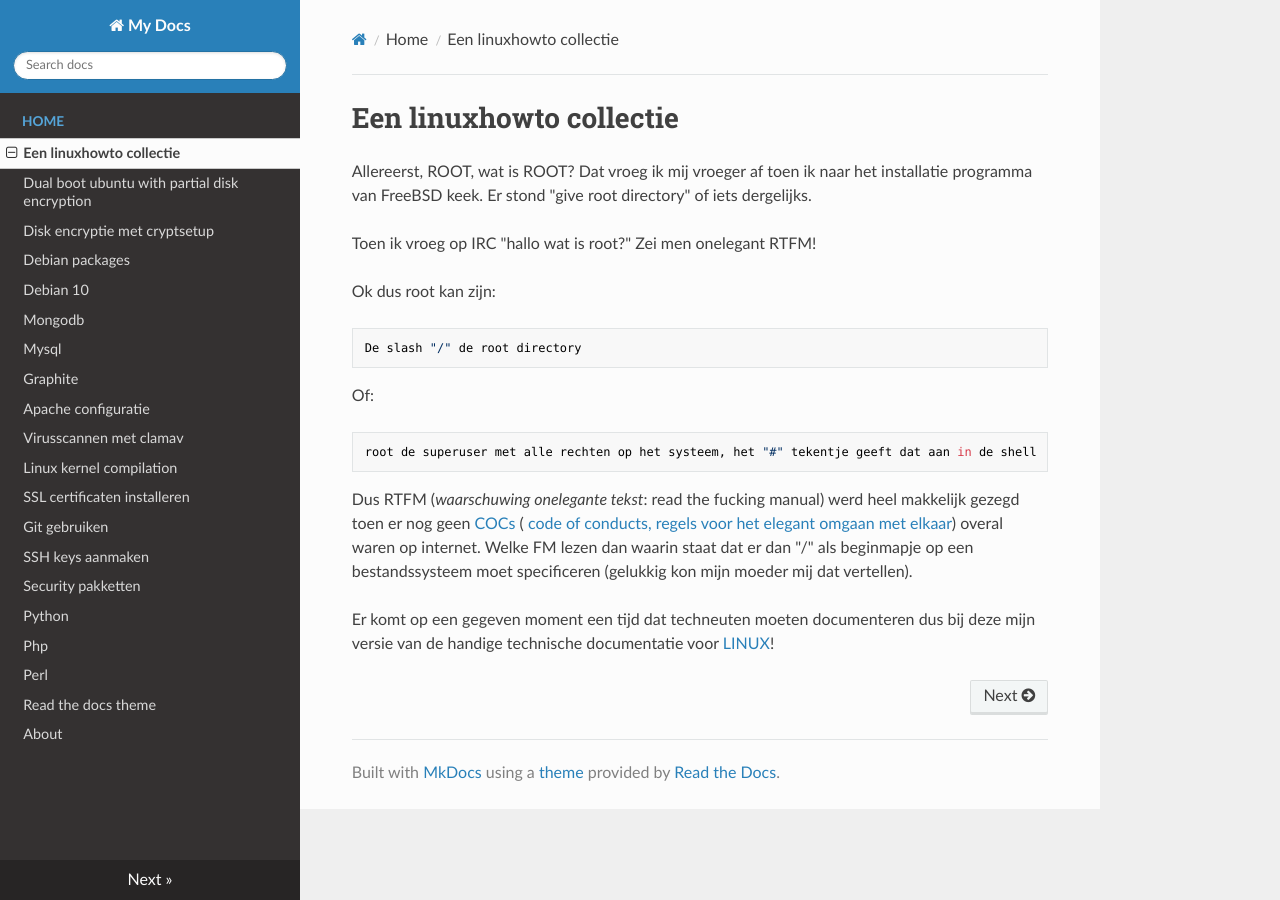
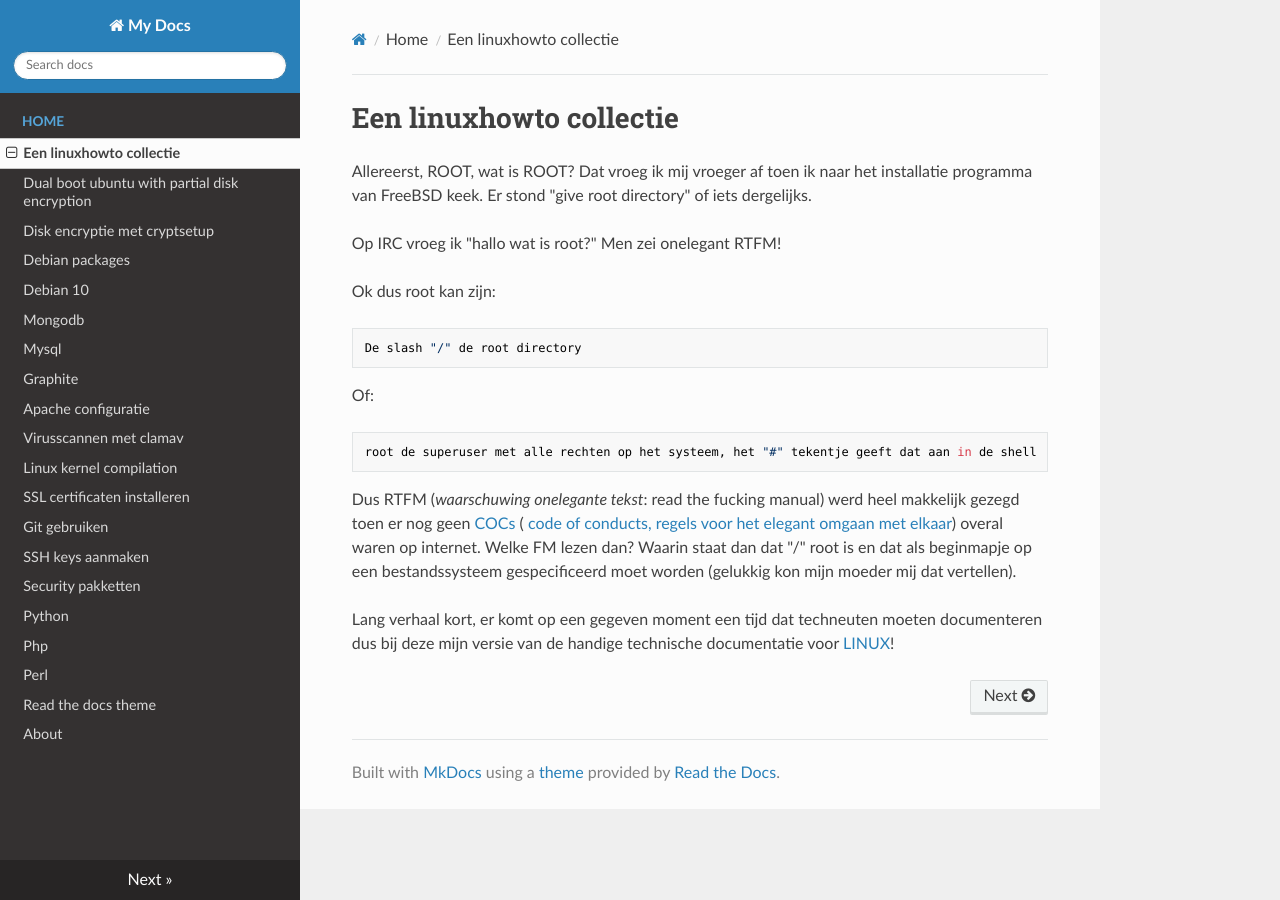
Before and after one commit to MatthewBuchananAstley/linuxhowto, an MkDocs documentation site: the page built from docs/index.md, in a window 1280 px wide. Built offline with MkDocs 1.6.1, drawn with Linux system fonts in a browser that asks for light colours; nearby versions of some CDN libraries.

Commit message:
Adjusted intro text again

```diff
--- a/docs/index.md
+++ b/docs/index.md
@@ -2,7 +2,7 @@
 
 Allereerst, ROOT, wat is ROOT? Dat vroeg ik mij vroeger af toen ik naar het installatie programma van FreeBSD keek. Er stond "give root directory" of iets dergelijks.
 
-Toen ik vroeg op IRC "hallo wat is root?" Zei men onelegant RTFM!
+Op IRC vroeg ik "hallo wat is root?" Men zei onelegant RTFM!
 
 Ok dus root kan zijn:
 
@@ -13,6 +13,6 @@ Of:
     root de superuser met alle rechten op het systeem, het "#" tekentje geeft dat aan in de shell
 
 
-Dus RTFM (*waarschuwing onelegante tekst*: read the fucking manual) werd heel makkelijk gezegd toen er nog geen <a href="https://www.contributor-covenant.org/">COCs </a> ( <a href="https://www.contributor-covenant.org/">code of conducts, regels voor het elegant omgaan met elkaar</a>) overal waren op internet. Welke FM lezen dan waarin staat dat er dan "/" als beginmapje op een bestandssysteem moet specificeren (gelukkig kon mijn moeder mij dat vertellen).
+Dus RTFM (*waarschuwing onelegante tekst*: read the fucking manual) werd heel makkelijk gezegd toen er nog geen <a href="https://www.contributor-covenant.org/">COCs </a> ( <a href="https://www.contributor-covenant.org/">code of conducts, regels voor het elegant omgaan met elkaar</a>) overal waren op internet. Welke FM lezen dan?  Waarin staat dan dat "/" root is en dat als beginmapje op een bestandssysteem gespecificeerd moet worden (gelukkig kon mijn moeder mij dat vertellen).
 
-Er komt op een gegeven moment een tijd dat techneuten moeten documenteren dus bij deze mijn versie van de handige technische documentatie voor <a href="https://kernel.org">LINUX</a>!
+Lang verhaal kort, er komt op een gegeven moment een tijd dat techneuten moeten documenteren dus bij deze mijn versie van de handige technische documentatie voor <a href="https://kernel.org">LINUX</a>!
```
